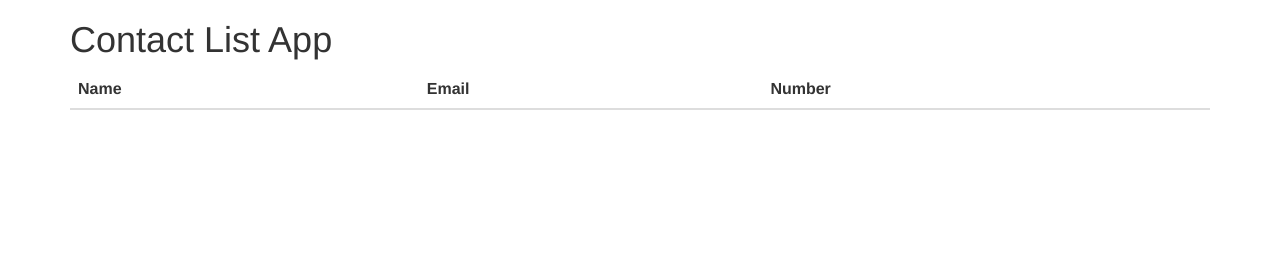
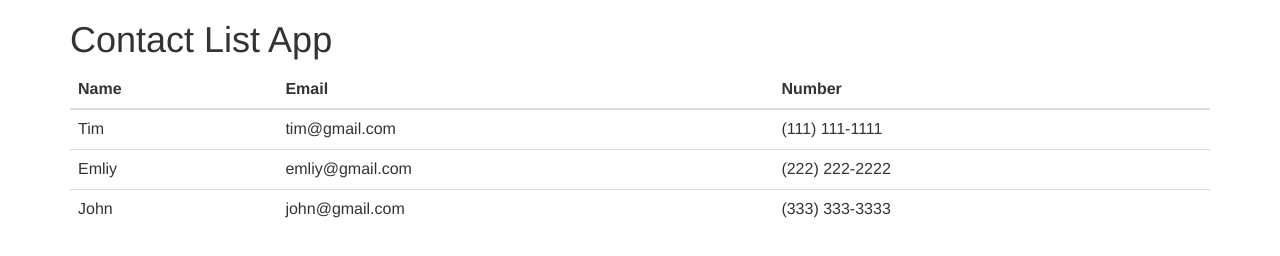
Before and after one commit to mark-appscore/node, a website: page public/index.html in a window 1280 px wide. Drawn offline with nearby package versions, Linux system fonts and the light colour scheme.

Commit message:
display contact list by using  method

```diff
--- a/public/controller/controller.js
+++ b/public/controller/controller.js
@@ -1,4 +1,23 @@
 var myApp = angular.module('myApp', []);
 myApp.controller('AppCtrl', ['$scope', '$http', function($scope, $http) {
     console.log("Hello World from controller");
+    person1 = {
+    	name: 	'Tim',
+    	email: 	'tim@gmail.com',
+    	number: '(111) 111-1111'
+    };
+    person2 = {
+    	name: 	'Emliy',
+    	email: 	'emliy@gmail.com',
+    	number: '(222) 222-2222'
+    };
+    person3 = {
+    	name: 	'John',
+    	email: 	'john@gmail.com',
+    	number: '(333) 333-3333'
+    };
+
+    var contactlist = [person1,person2,person3];
+
+    $scope.contactlist = contactlist;
 }]);﻿
--- a/public/index.html
+++ b/public/index.html
@@ -20,6 +20,13 @@
 						<th>Number</th>
 					</tr>
 				</thead>
+				<tbody>
+					<tr ng-repeat="contact in contactlist">
+						<td>{{contact.name}}</td>
+						<td>{{contact.email}}</td>
+						<td>{{contact.number}}</td>
+					</tr>
+				</tbody>
 			</table>
 		</div>
 		<script src="https://ajax.googleapis.com/ajax/libs/angularjs/1.3.15/angular.min.js"></script>
```
